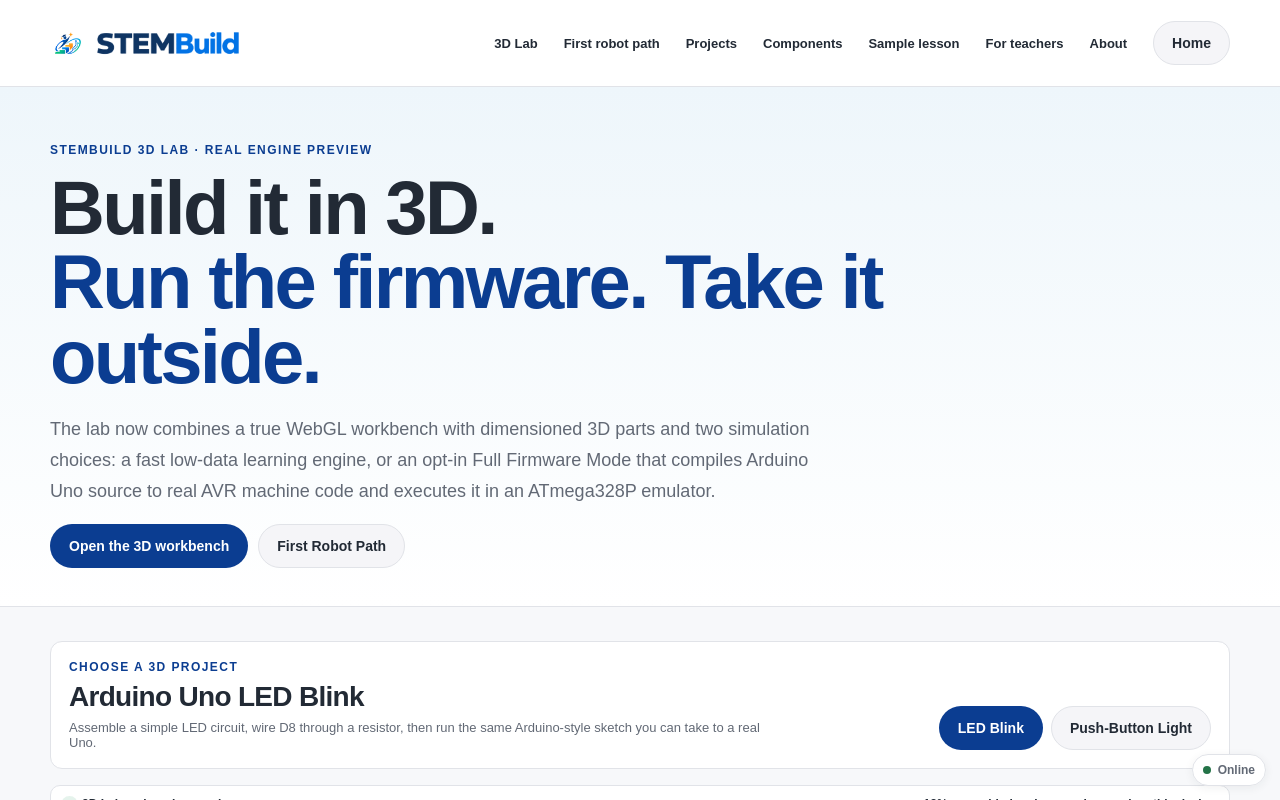
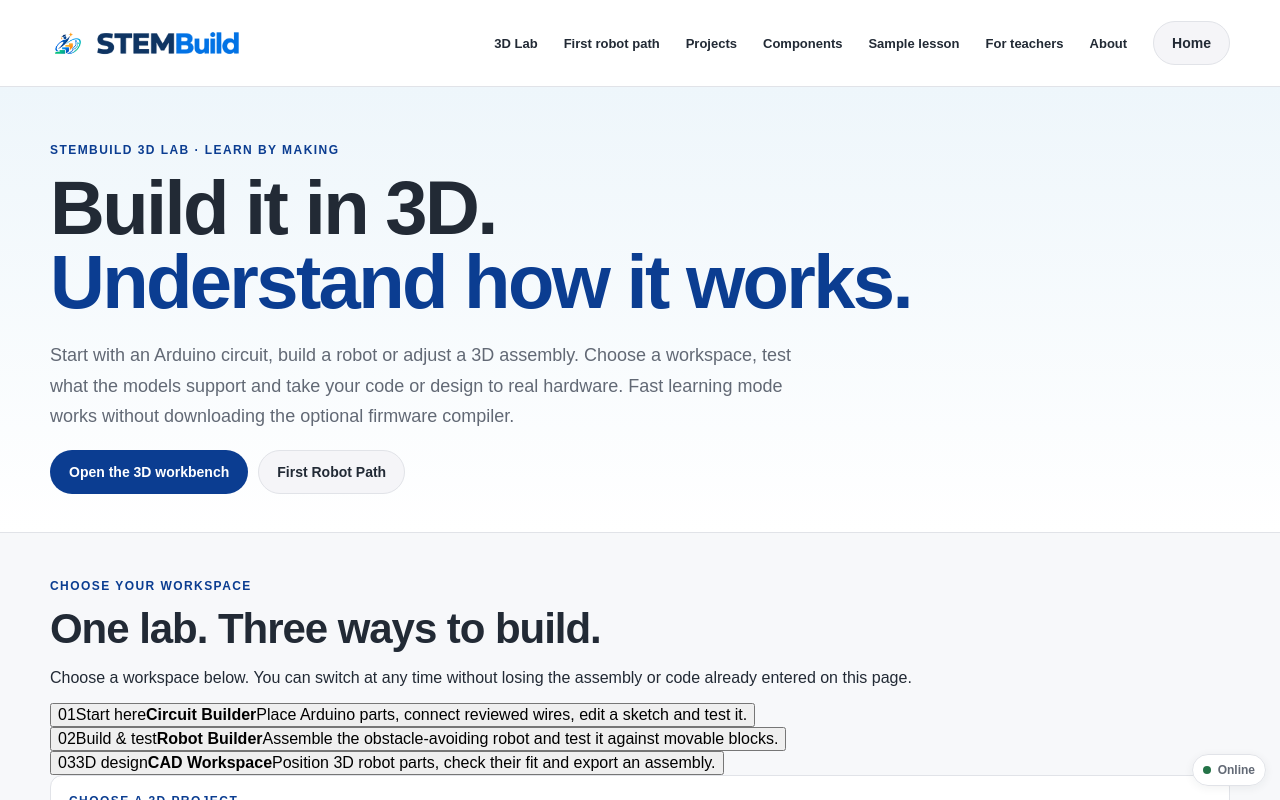
Before and after one commit to cath365/STEMBuild-, a Next.js app: page /3d-lab in a window 1280 px wide. Shown: the top 800 px of the page. Built offline with nearby package versions, Linux system fonts and the light colour scheme.

Commit message:
feat: focus the 3D Lab into three preserved workspaces

```diff
--- a/src/app/3d-lab/page.tsx
+++ b/src/app/3d-lab/page.tsx
@@ -2,9 +2,7 @@ import type { Metadata } from "next";
 import Link from "next/link";
 import { PublicHeader } from "@/components/public-header";
 import { PublicFooter } from "@/components/public-footer";
-import { RobotCADWorkspace } from "@/components/robot-cad-workspace";
-import { RobotArena } from "@/components/robot-arena";
-import { Stem3DLabPrototype } from "@/components/stem-3d-lab-prototype";
+import { LabModeSelector } from "@/components/lab-mode-selector";
 
 export const metadata: Metadata = {
   title: "3D Lab",
@@ -17,9 +15,9 @@ export default function ThreeDLabPage() {
     <main>
       <section className="lab3d-hero">
         <div className="container">
-          <div className="eyebrow">STEMBUILD 3D LAB · REAL ENGINE PREVIEW</div>
-          <h1>Build it in 3D.<br/><span>Run the firmware. Take it outside.</span></h1>
-          <p className="lead">The lab now combines a true WebGL workbench with dimensioned 3D parts and two simulation choices: a fast low-data learning engine, or an opt-in Full Firmware Mode that compiles Arduino Uno source to real AVR machine code and executes it in an ATmega328P emulator.</p>
+          <div className="eyebrow">STEMBUILD 3D LAB · LEARN BY MAKING</div>
+          <h1>Build it in 3D.<br/><span>Understand how it works.</span></h1>
+          <p className="lead">Start with an Arduino circuit, build a robot or adjust a 3D assembly. Choose a workspace, test what the models support and take your code or design to real hardware. Fast learning mode works without downloading the optional firmware compiler.</p>
           <div className="inline" style={{marginTop:18}}>
             <a className="btn btn-primary" href="#workbench">Open the 3D workbench</a>
             <Link className="btn" href="/learning-paths/first-robot">First Robot Path</Link>
@@ -28,9 +26,7 @@ export default function ThreeDLabPage() {
       </section>
 
       <section id="workbench" className="container lab3d-section">
-        <Stem3DLabPrototype />
-        <RobotCADWorkspace />
-        <RobotArena />
+        <LabModeSelector />
       </section>
 
       <section className="container lab3d-next-section">
```
